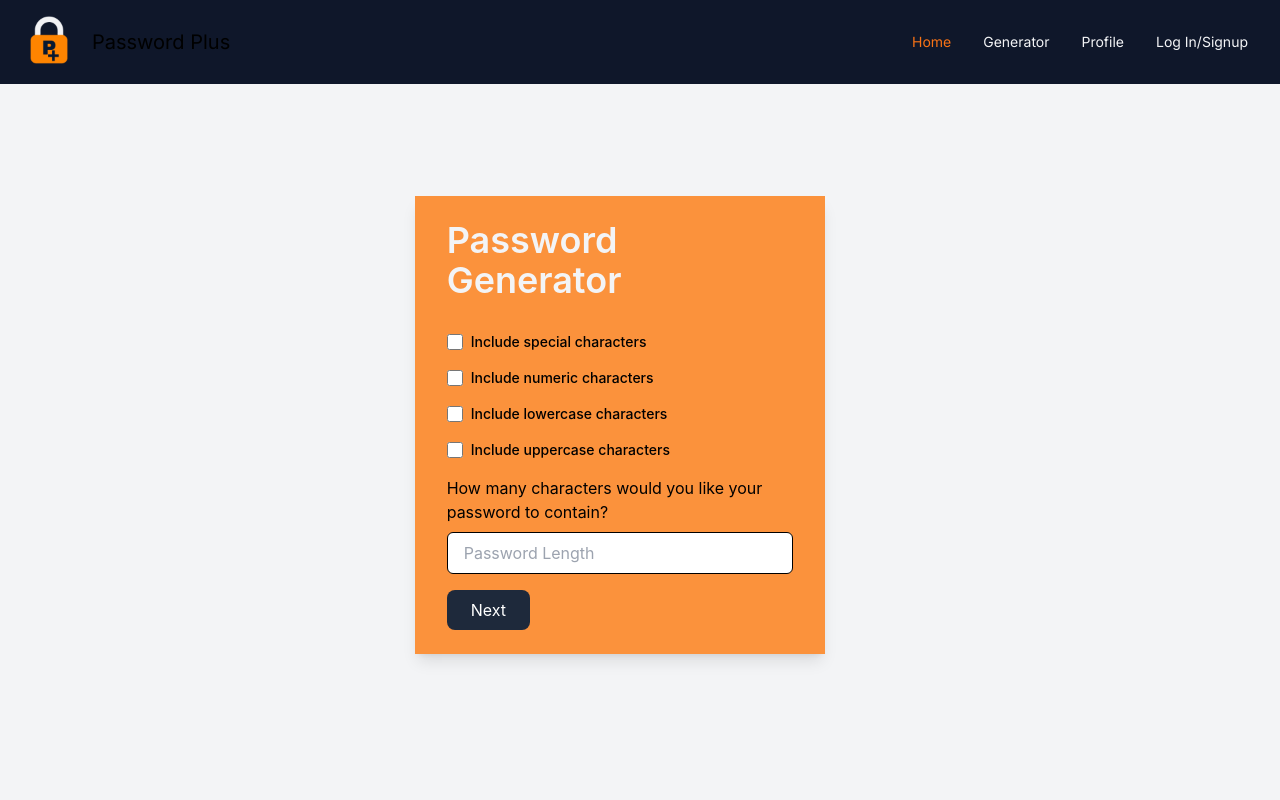
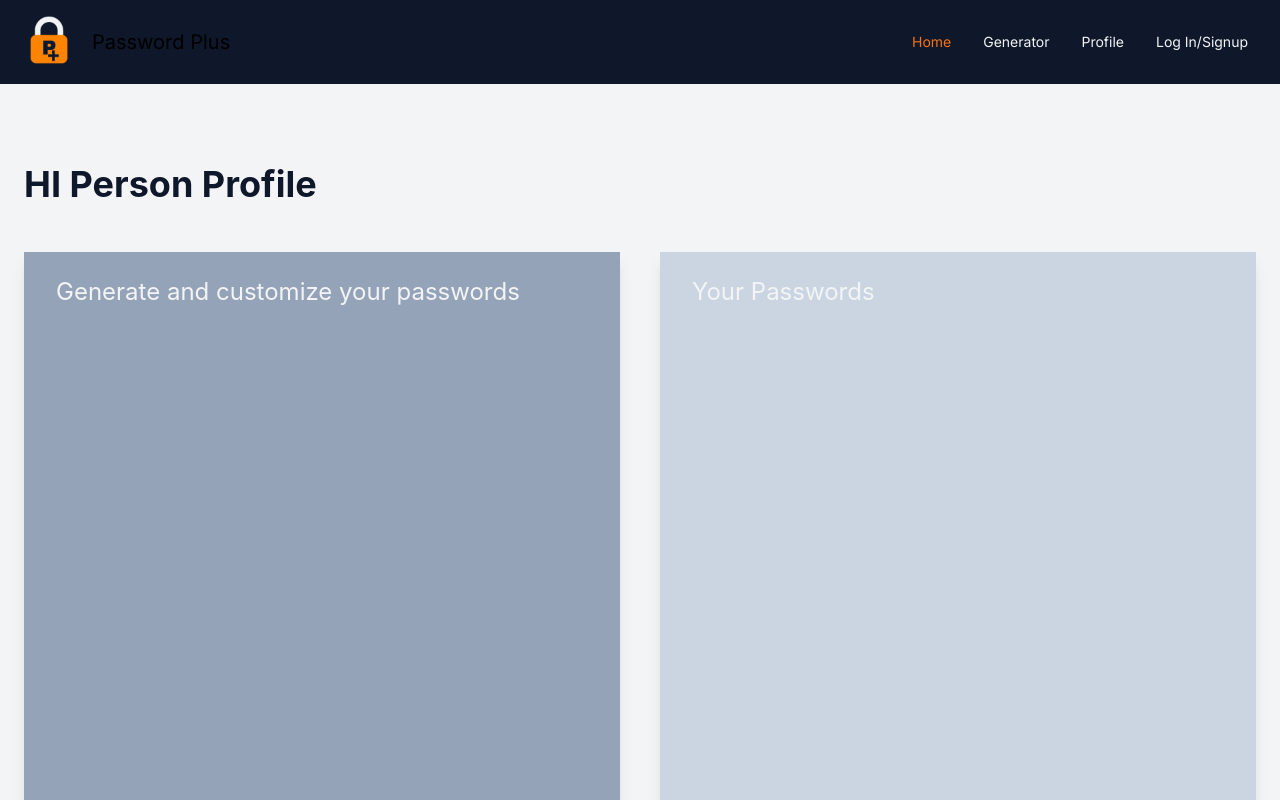
Before and after one commit to t-starkw/pplus, a React (Create React App) app in the folder client/: page /profile in a window 1280 px wide. Shown: the top 800 px of the page. Built offline with nearby package versions, Linux system fonts and the light colour scheme.

Commit message:
route pages

```diff
--- a/client/package.json
+++ b/client/package.json
@@ -8,6 +8,7 @@
     "@testing-library/user-event": "^13.5.0",
     "react": "^18.2.0",
     "react-dom": "^18.2.0",
+    "react-router-dom": "^6.9.0",
     "react-scripts": "5.0.1",
     "web-vitals": "^2.1.4",
     "workbox-background-sync": "^6.5.4",
--- a/client/src/App.js
+++ b/client/src/App.js
@@ -1,14 +1,33 @@
 import Nav from './components/Navbar'
 import Landing from './pages/Landing';
 import GeneratorPage from './pages/Generator';
+import Login from './components/LoginForm';
+import Signup from './components/SignupForm';
+import StorePwd from './components/StoreComp';
+import Profile from './pages/Profile';
+
+import { BrowserRouter, Route, Routes } from "react-router-dom";
 import './styles/App.css';
 
 function App() {
   return (
 
     <>
-      <Nav />
-      <GeneratorPage />
+      <div className="overflow-hidden">
+        {/* <ApolloProvider client={client}> */}
+          <Nav />
+          <div className="container">
+            <Routes>
+              <Route path="/" element={<Landing />} />
+              <Route path="/generator" element={<GeneratorPage />} />
+              <Route path="/store" element={<StorePwd />} />
+              <Route path="/profile" element={<Profile />} />
+              <Route path="/login" element={<Login />} />
+              <Route path="/signup" element={<Signup />} />
+            </Routes>
+          </div>
+        {/* </ApolloProvider> */}
+      </div>
     </>
   );
 }
--- a/client/src/components/LoginForm.js
+++ b/client/src/components/LoginForm.js
@@ -22,7 +22,7 @@ function Login() {
                             </div>
                             <div class="flex items-baseline justify-between">
                                 <button class="px-6 py-2 mt-4 text-white bg-orange-500 rounded-lg hover:bg-orange-600">Login</button>
-                                <a href="#" class="text-sm text-blue-600 hover:underline">New here? Sign up</a>
+                                <a href="/signup" class="text-sm text-blue-600 hover:underline">New here? Sign up</a>
                             </div>
                         </div>
                     </form>
--- a/client/src/components/Navbar.js
+++ b/client/src/components/Navbar.js
@@ -1,4 +1,5 @@
 import React from 'react';
+
 import "../styles/App.css";
 
 function Nav() {
@@ -18,20 +19,20 @@ function Nav() {
                     <div className=" w-full md:block md:w-auto" id="navbar-default">
                         <ul className="flex flex-col p-4 mt-4 border border-gray-100 rounded-lg bg-gray-50 md:flex-row md:space-x-8 md:mt-0 md:text-sm md:font-inter md:border-0">
                             <li>
-                                <a href="#" className="block py-2 pl-3 pr-4 text-white bg-orange-500 rounded md:bg-transparent md:text-orange-500 md:p-0 dark:text-white" aria-current="page">Home</a>
+                                <a href="/" className="block py-2 pl-3 pr-4 text-white bg-orange-500 rounded md:bg-transparent md:text-orange-500 md:p-0 dark:text-white" aria-current="page">Home</a>
                             </li>
                             <li>
-                                <a href="#"
+                                <a href="/generator"
                                     className="block py-2 pl-3 pr-4 text-gray rounded hover:bg-gray-100 md:hover:bg-transparent md:border-0 md:hover:text-slate-500 md:p-0 dark:text-gray-400 md:dark:hover:text-white dark:hover:bg-gray dark:hover:text-slate-900 md:dark:hover:bg-transparent">
                                     Generator</a>
                             </li>
                             <li>
-                                <a href="#"
+                                <a href="/profile"
                                     className="block py-2 pl-3 pr-4 text-gray rounded hover:bg-gray-100 md:hover:bg-transparent md:border-0 md:hover:text-slate-500 md:p-0 dark:text-gray-400 md:dark:hover:text-white dark:hover:bg-gray dark:hover:text-slate-900 md:dark:hover:bg-transparent">
                                     Profile</a>
                             </li>
                             <li>
-                                <a href="#"
+                                <a href="/login"
                                     className="block py-2 pl-3 pr-4 text-gray rounded hover:bg-gray-100 md:hover:bg-transparent md:border-0 md:hover:text-slate-500 md:p-0 dark:text-gray-400 md:dark:hover:text-white dark:hover:bg-gray dark:hover:text-slate-900 md:dark:hover:bg-transparent">
                                     Log In/Signup</a>
                             </li>
--- a/client/src/components/SignupForm.js
+++ b/client/src/components/SignupForm.js
@@ -27,7 +27,7 @@ function Signup() {
                             </div>
                             <div class="flex items-baseline justify-between">
                                 <button class="px-6 py-2 mt-4 text-white bg-orange-500 rounded-lg hover:bg-orange-600">Sign up</button>
-                                <a href="#" class="text-sm text-blue-600 hover:underline ml-3">Have an account? Log in</a>
+                                <a href="/login" class="text-sm text-blue-600 hover:underline ml-3">Have an account? Log in</a>
                             </div>
                         </div>
                     </form>
--- a/client/src/index.js
+++ b/client/src/index.js
@@ -4,13 +4,15 @@ import './styles/index.css';
 import App from './App';
 import reportWebVitals from './reportWebVitals';
 import * as serviceWorkerRegistration from './serviceWorkerRegistration';
-
+import { BrowserRouter } from "react-router-dom";
 
 
 const root = ReactDOM.createRoot(document.getElementById('root'));
 root.render(
   <React.StrictMode>
-    <App />
+    <BrowserRouter>
+      <App />
+    </BrowserRouter>
   </React.StrictMode>
 );
 
--- a/client/src/pages/Generator.js
+++ b/client/src/pages/Generator.js
@@ -1,12 +1,13 @@
 import React from "react";
 import GeneratorComp from "../components/GenerateComp";
-// import StorePwd from "../components/StoreComp";
+import StorePwd from "../components/StoreComp";
 
 function GeneratorPage() {
 
     return (
         <>
         <GeneratorComp />
+        <StorePwd />
         </>
     )
 }
--- a/client/src/pages/Landing.js
+++ b/client/src/pages/Landing.js
@@ -8,20 +8,20 @@ function Landing() {
                     <h2 className="text-4xl font-bold mb-4 text-slate-900">
                         How it Works
                     </h2>
-                    <div class="flex sm:flex-col md:flex-row items-center justify-center bg-gray-100">
-                        <div class="px-8 py-6 md:w-1/3 sm:w-4/5 mr-10 mt-8 mb-5 text-left bg-orange-400 shadow-lg">
+                    <div className="flex flex-col sm:flex-row items-center justify-center bg-gray-100">
+                        <div className="px-8 py-6 h-30 w-4/5 sm:w-1/3 mr-10 mt-8 mb-5 text-left bg-orange-400 shadow-lg">
                             <h3 className="text-2xl mb-8 text-gray">
                                 Generate and customize your passwords
                             </h3>
                         </div>
-                        <div class="px-8 py-6 md:w-1/3 sm:w-4/5 mr-10 mt-4 mb-5 text-left bg-orange-400 shadow-lg">
+                        <div className="px-8 py-6 h-30 w-4/5 sm:w-1/3 mr-10 mt-8 mb-5 text-left bg-orange-400 shadow-lg">
                             <h3 className="text-2xl mb-8 text-gray">
                                 Store your new passwords to your profile
                             </h3>
                         </div>
-                        <div class="px-8 py-6 md:w-1/3 sm:w-4/5 mt-4 sm:mr-10 mb-5 text-left bg-orange-400 shadow-lg">
+                        <div className="px-8 py-6 h-30 w-4/5 sm:w-1/3 mr-10 mt-8 mb-5 text-left bg-orange-400 shadow-lg">
                             <h3 className="text-2xl mb-8 text-gray">
-                                Keep track of your passwords at home and on the go
+                                Keep track of your passwords from anywhere
                             </h3>
                         </div>
                     </div>
--- a/client/src/pages/Profile.js
+++ b/client/src/pages/Profile.js
@@ -0,0 +1,31 @@
+import React from 'react';
+
+function Profile() {
+    return (
+        <>
+            <div className="py-20 bg-gray">
+                <div className="container mx-auto px-6">
+                    <h2 className="text-4xl font-bold mb-4 text-slate-900">
+                        HI Person Profile
+                    </h2>
+                    <div className="flex flex-col sm:flex-row items-center justify-center bg-gray-100">
+                        <div className="px-8 py-6 h-screen w-full sm:w-1/2 sm:mr-10 mt-8 mb-5 text-left bg-slate-400 shadow-lg">
+                            <h3 className="text-2xl mb-8 text-gray">
+                                Generate and customize your passwords
+                            </h3>
+                        </div>
+                        <div className="px-8 py-6 h-screen w-full sm:w-1/2 mt-8 mb-5 text-left bg-slate-300 shadow-lg">
+                            <h3 className="text-2xl mb-8 text-gray">
+                                Your Passwords
+                            </h3>
+                            {/* dropdown list of pwds and account titles */}
+                        </div>
+
+                    </div>
+                </div>
+            </div>
+        </>
+    )
+}
+
+export default Profile;
```
